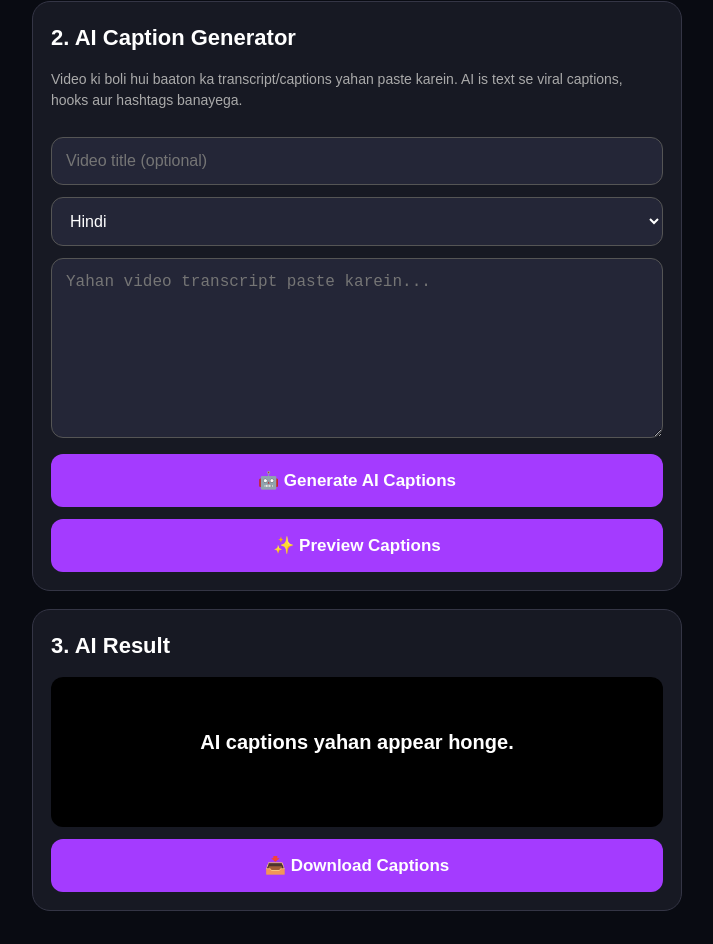
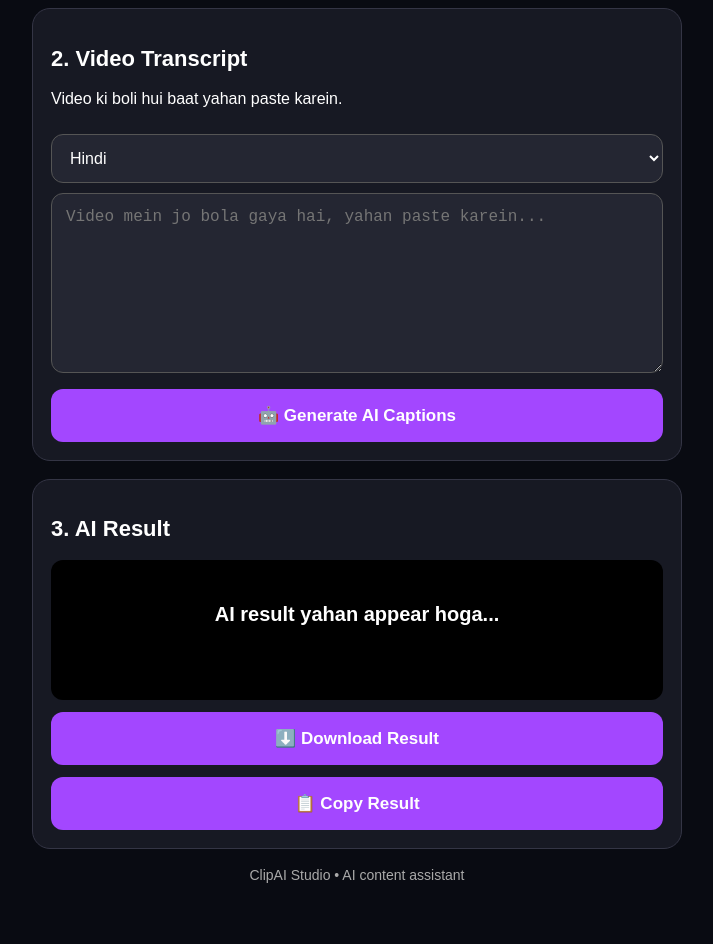
Before and after one commit to pulakdj90-cpu/clipai-studio, a plain HTML site: page captions-maker.html in a window 1280 px wide. Shown: the part 592-1536 px from the top of the page, without its empty margins (283-996 px from the left). After the commit the page ends 1504 px from the top, so only its background shows below. Drawn offline with Linux system fonts and the light colour scheme.

Commit message:
Update captions-maker.html

```diff
--- a/captions-maker.html
+++ b/captions-maker.html
@@ -1,114 +1,43 @@
-
 <!DOCTYPE html>
 <html lang="en">
 <head>
 <meta charset="UTF-8">
-<meta name="viewport" content="width=device-width, initial-scale=1.0">
+<meta name="viewport" content="width=device-width, initial-scale=1">
 <title>ClipAI Auto Captions</title>
 
 <style>
-* {
-  box-sizing: border-box;
+*{box-sizing:border-box}
+body{
+ margin:0;padding:15px;background:#090b12;color:white;
+ font-family:Arial,sans-serif
 }
-
-body {
-  margin: 0;
-  padding: 15px;
-  background: #090b12;
-  color: white;
-  font-family: Arial, sans-serif;
+.container{max-width:650px;margin:auto}
+h1{text-align:center;color:#b45cff}
+.card{
+ background:#171923;border:1px solid #343545;
+ border-radius:18px;padding:18px;margin:18px 0
 }
-
-.container {
-  max-width: 650px;
-  margin: auto;
+h2{font-size:22px}
+input,textarea,select{
+ width:100%;padding:14px;margin-top:10px;
+ border-radius:12px;border:1px solid #555;
+ background:#242632;color:white;font-size:16px
 }
-
-h1 {
-  text-align: center;
-  color: #b45cff;
-  margin-bottom: 25px;
+textarea{min-height:180px;resize:vertical}
+button{
+ width:100%;padding:16px;border:0;border-radius:12px;
+ background:#a347ff;color:white;font-size:17px;
+ font-weight:bold;margin-top:12px;cursor:pointer
 }
-
-.card {
-  background: #171923;
-  border: 1px solid #343545;
-  border-radius: 18px;
-  padding: 18px;
-  margin: 18px 0;
+button:disabled{opacity:.6}
+video{width:100%;margin-top:12px;border-radius:12px;background:black}
+.preview{
+ background:black;border-radius:12px;padding:20px;
+ min-height:140px;text-align:center;white-space:pre-wrap;
+ overflow-wrap:anywhere;font-size:20px;font-weight:bold
 }
-
-h2 {
-  font-size: 22px;
-  margin-top: 5px;
-}
-
-input, textarea, select {
-  width: 100%;
-  padding: 14px;
-  margin-top: 12px;
-  border-radius: 12px;
-  border: 1px solid #555;
-  background: #242637;
-  color: white;
-  font-size: 16px;
-}
-
-textarea {
-  min-height: 180px;
-  resize: vertical;
-}
-
-video {
-  width: 100%;
-  margin-top: 12px;
-  border-radius: 12px;
-  background: black;
-}
-
-button {
-  width: 100%;
-  padding: 16px;
-  border: 0;
-  border-radius: 12px;
-  background: #a43bff;
-  color: white;
-  font-size: 17px;
-  font-weight: bold;
-  margin-top: 12px;
-  cursor: pointer;
-}
-
-button:disabled {
-  opacity: 0.6;
-}
-
-.preview {
-  background: black;
-  border-radius: 12px;
-  padding: 20px;
-  min-height: 150px;
-  text-align: center;
-  white-space: pre-wrap;
-  overflow-wrap: anywhere;
-  font-size: 20px;
-  font-weight: bold;
-  line-height: 1.5;
-}
-
-.status {
-  text-align: center;
-  margin: 18px 0;
-  color: #c084fc;
-  white-space: pre-wrap;
-}
-
-.small {
-  color: #aaa;
-  font-size: 14px;
-  line-height: 1.5;
-}
-
+.status{text-align:center;color:#c18aff;margin:15px}
+.small{color:#aaa;font-size:14px}
 </style>
 </head>
 
@@ -124,148 +53,145 @@ button:disabled {
 </div>
 
 <div class="card">
-<h2>2. AI Caption Generator</h2>
-
-<p class="small">
-Video ki boli hui baaton ka transcript/captions yahan paste karein.
-AI is text se viral captions, hooks aur hashtags banayega.
-</p>
-
-<input id="title" placeholder="Video title (optional)">
+<h2>2. Video Transcript</h2>
+<p>Video ki boli hui baat yahan paste karein.</p>
 
 <select id="language">
 <option value="Hindi">Hindi</option>
 <option value="Hinglish">Hinglish</option>
 <option value="English">English</option>
-<option value="Bengali">Bengali</option>
 <option value="Urdu">Urdu</option>
 </select>
 
-<textarea id="captions"
-placeholder="Yahan video transcript paste karein..."></textarea>
+<textarea id="transcript"
+placeholder="Video mein jo bola gaya hai, yahan paste karein..."></textarea>
 
 <button id="generate" onclick="generateAI()">
 🤖 Generate AI Captions
-</button>
-
-<button onclick="addCaptions()">
-✨ Preview Captions
 </button>
 </div>
 
 <div class="card">
 <h2>3. AI Result</h2>
-
-<div class="preview" id="preview">
-AI captions yahan appear honge.
+<div id="result" class="preview">
+AI result yahan appear hoga...
+</div>
+<button onclick="downloadResult()">⬇️ Download Result</button>
+<button onclick="copyResult()">📋 Copy Result</button>
 </div>
 
-<button onclick="downloadCaptions()">
-📥 Download Captions
-</button>
-</div>
-
-<div class="status" id="status"></div>
+<div id="status" class="status"></div>
+<p class="small" style="text-align:center">
+ClipAI Studio • AI content assistant
+</p>
 
 </div>
 
 <script>
 const file = document.getElementById("file");
 const video = document.getElementById("video");
-const captions = document.getElementById("captions");
-const preview = document.getElementById("preview");
+const transcript = document.getElementById("transcript");
+const result = document.getElementById("result");
 const status = document.getElementById("status");
-const generateButton = document.getElementById("generate");
+const generateBtn = document.getElementById("generate");
 
-let generatedText = "";
+file.onchange = () => {
+ if(file.files[0]){
+  video.src = URL.createObjectURL(file.files[0]);
+  status.innerText = "Video loaded successfully ✅";
+ }
+};
 
-file.addEventListener("change", function() {
-  if (!file.files || !file.files[0]) return;
+async function generateAI(){
 
-  video.src = URL.createObjectURL(file.files[0]);
-  status.textContent = "Video loaded successfully ✅";
-});
+ const text = transcript.value.trim();
 
-async function generateAI() {
-  const text = captions.value.trim();
-
-  if (!text) {
-    status.textContent =
-      "Pehle video transcript/captions paste karein.";
+ if(!text){
+  status.innerText = "Pehle video ka transcript paste karein ⚠️";
+  transcript.focus();
   return;
  }
 
-  generateButton.disabled = true;
-  generateButton.textContent = "⏳ AI is working...";
-  status.textContent = "AI captions generate ho rahe hain...";
+ generateBtn.disabled = true;
+ generateBtn.innerText = "⏳ AI is working...";
+ status.innerText = "AI content generate ho raha hai...";
 
-  try {
-    const response = await fetch("/api/captions", {
-      method: "POST",
-      headers: {
-        "Content-Type": "application/json"
+ try{
+
+  const response = await fetch("/api/captions",{
+   method:"POST",
+   headers:{
+    "Content-Type":"application/json"
    },
-      body: JSON.stringify({
-        videoTitle: document.getElementById("title").value,
-        captions: text,
-        language: document.getElementById("language").value
+   body:JSON.stringify({
+    videoTitle:file.files[0]?.name || "My Video",
+    captions:text,
+    language:document.getElementById("language").value
    })
   });
 
   const data = await response.json();
 
-    if (!response.ok) {
+  if(!response.ok){
    throw new Error(data.error || "AI request failed");
   }
 
-    generatedText = data.result || "";
+  result.innerText =
+   data.result ||
+   data.text ||
+   data.output ||
+   JSON.stringify(data,null,2);
 
-    if (!generatedText) {
-      throw new Error("AI returned empty captions");
+  status.innerText = "AI captions generated successfully ✅";
+
+ }catch(error){
+
+  result.innerText = "Error: " + error.message;
+  status.innerText = "AI generate nahi hua ❌";
+
+ }finally{
+
+  generateBtn.disabled = false;
+  generateBtn.innerText = "🤖 Generate AI Captions";
+ }
 }
 
-    preview.textContent = generatedText;
-    status.textContent = "AI captions ready! ✅";
+function downloadResult(){
 
-  } catch (error) {
-    status.textContent = "Error: " + error.message;
-  }
+ const text = result.innerText.trim();
 
-  generateButton.disabled = false;
-  generateButton.textContent = "🤖 Generate AI Captions";
-}
-
-function addCaptions() {
-  const text = captions.value.trim();
-
-  if (!text) {
-    status.textContent = "Pehle captions likhein.";
+ if(!text || text.includes("AI result yahan")){
+  status.innerText = "Pehle AI result generate karein ⚠️";
   return;
  }
 
-  preview.textContent = text;
-  generatedText = text;
-  status.textContent = "Caption preview ready ✅";
+ const blob = new Blob([text],{type:"text/plain"});
+ const url = URL.createObjectURL(blob);
+ const a = document.createElement("a");
+
+ a.href = url;
+ a.download = "ClipAI-Captions.txt";
+ a.click();
+
+ URL.revokeObjectURL(url);
+ status.innerText = "Download started ✅";
 }
 
-function downloadCaptions() {
-  const text = generatedText || preview.textContent;
+async function copyResult(){
 
-  if (!text || text === "AI captions yahan appear honge.") {
-    status.textContent = "Pehle captions generate karein.";
+ const text = result.innerText;
+
+ if(!text || text.includes("AI result yahan")){
+  status.innerText = "Pehle AI result generate karein ⚠️";
   return;
  }
 
-  const blob = new Blob([text], {
-    type: "text/plain;charset=utf-8"
-  });
-
-  const link = document.createElement("a");
-  link.href = URL.createObjectURL(blob);
-  link.download = "ClipAI-Captions.txt";
-  link.click();
-
-  status.textContent = "Captions downloaded ✅";
+ try{
+  await navigator.clipboard.writeText(text);
+  status.innerText = "Copied successfully ✅";
+ }catch(e){
+  status.innerText = "Copy nahi hua, manually select karein.";
+ }
 }
 </script>
 
```
Lines whose indentation alone changed are shown as unchanged.
